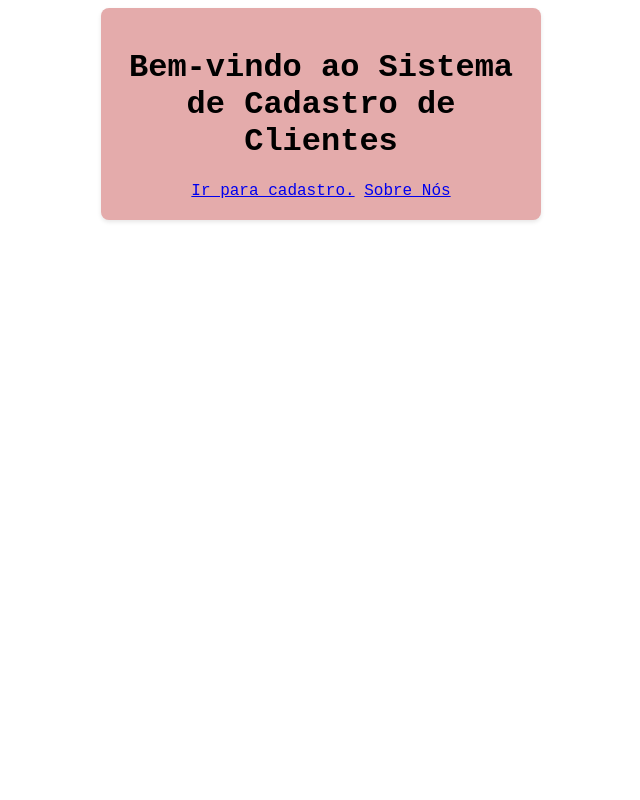
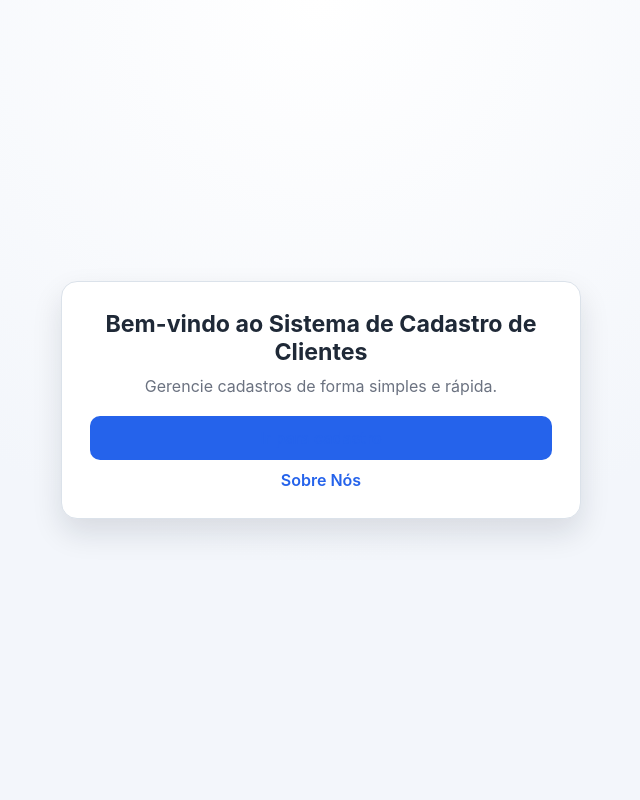
Before and after one commit to marfraoliveira/Sistema-de-Cadastro, a Flask app: page /home in a window 1280 px wide. Shown: the whole page, without its empty margins (319-959 px from the left). Run offline with Flask 3, Linux system fonts and the light colour scheme.

```diff
--- a/Template/index.html
+++ b/Template/index.html
@@ -1,17 +1,23 @@
 <!DOCTYPE html>
 <html lang="en">
+
 <head>
     <meta charset="UTF-8">
     <meta name="viewport" content="width=device-width, initial-scale=1.0">
     <link rel="stylesheet" href="{{ url_for('static', filename='style.css') }}">
     <title>Documento</title>
 </head>
+
 <body>
-<div class="container">
-    <h1>Bem-vindo ao Sistema de Cadastro de Clientes</h1>
-    <a href="{{url_for('cadastro')}}" > Ir para cadastro.</a>
-    <a href="{{ url_for('sobre') }}">Sobre Nós</a>
-</div>
+    <div class="container">
+        <h1>Bem-vindo ao Sistema de Cadastro de Clientes</h1>
+        <p>Gerencie cadastros de forma simples e rápida.</p>
+        <div class="actions">
+            <a class="btn-link" href="{{url_for('cadastro')}}">Ir para cadastro</a>
+            <a href="{{ url_for('sobre') }}">Sobre Nós</a>
+        </div>
+    </div>
 
 </body>
+
 </html>
--- a/app.py
+++ b/app.py
@@ -12,7 +12,8 @@ def init_tableClientes():
         CREATE TABLE IF NOT EXISTS clientes (
             id INTEGER PRIMARY KEY AUTOINCREMENT,
             nome TEXT NOT NULL,
-            email TEXT NOT NULL
+            email TEXT NOT NULL,
+            logradouro TEXT NOT NULL
         )
     ''')
     conn.commit()
@@ -28,14 +29,14 @@ def cadastro():
     if request.method == 'POST':
         nome = request.form.get('nome')
         email = request.form.get('email')
-        LOGRADOURO = request.form.get('logradouro')
+        logradouro = request.form.get('logradouro')
         conn = sqlite3.connect('clientes.db')
 
         cursor = conn.cursor()
-        cursor.execute('INSERT INTO clientes (nome, email,LOGRADOURO) VALUES (?, ?)', (nome, email,LOGRADOURO))
+        cursor.execute('INSERT INTO clientes (nome, email, logradouro) VALUES (?, ?, ?)', (nome, email, logradouro))
         conn.commit()
         conn.close()
-        return  jsonify({'message': f'Cliente {nome} com email {email} cadastrado com sucesso!'})
+        return  jsonify({'message': f'Cliente {nome} com email {email} e logradouro: {logradouro} cadastrado com sucesso!'})
     return render_template('cadastro.html')
 
 @app.route('/sobre', methods=['GET'])
@@ -44,5 +45,5 @@ def sobre():
 
 
 if __name__ == '__main__':
+    init_tableClientes()
     app.run(debug=True, port=5001, host='127.0.0.1')
-    init_tableClientes()
--- a/static/style.css
+++ b/static/style.css
@@ -1,22 +1,111 @@
+:root {
+    --bg: #f3f6fb;
+    --card: #ffffff;
+    --text: #1f2937;
+    --muted: #6b7280;
+    --primary: #2563eb;
+    --primary-hover: #1d4ed8;
+    --border: #dbe2ea;
+    --shadow: 0 14px 30px rgba(15, 23, 42, 0.12);
+}
+
+* {
+    box-sizing: border-box;
+}
+
+body {
+    margin: 0;
+    min-height: 100vh;
+    display: grid;
+    place-items: center;
+    padding: 24px;
+    background: radial-gradient(circle at top, #ffffff 0%, var(--bg) 55%);
+    color: var(--text);
+    font-family: Inter, "Segoe UI", Roboto, Arial, sans-serif;
+}
+
 .container {
-    max-width: 400px;
-    margin: 0 auto;
-    padding: 20px;
-    background-color: #e4abab;
-    border-radius: 8px;
-    box-shadow: 0 2px 4px rgba(18, 1, 1, 0.1);
-    align-self: flex-start;
+    width: 100%;
+    max-width: 520px;
+    background: var(--card);
+    border: 1px solid var(--border);
+    border-radius: 16px;
+    box-shadow: var(--shadow);
+    padding: 28px;
     text-align: center;
-    font-family: 'Courier New', Courier, monospace;
+}
+
+h1 {
+    margin: 0 0 10px;
+    font-size: 1.45rem;
+}
+
+p {
+    margin: 0 0 20px;
+    color: var(--muted);
 }
 
 #cadastro-form {
-    display: flex;
-    flex-direction: column;
+    display: grid;
+    gap: 10px;
+    margin-bottom: 12px;
+}
+
+input {
+    width: 100%;
+    height: 44px;
+    border: 1px solid var(--border);
+    border-radius: 10px;
+    padding: 0 12px;
+    font-size: 0.95rem;
+    transition: border-color .2s, box-shadow .2s;
+}
+
+input:focus {
+    border-color: var(--primary);
+    box-shadow: 0 0 0 3px rgba(37, 99, 235, 0.15);
+    outline: none;
+}
+
+button,
+.btn-link {
+    display: inline-flex;
+    align-items: center;
+    justify-content: center;
+    width: 100%;
+    height: 44px;
+    border: 0;
+    border-radius: 10px;
+    background: var(--primary);
+    color: #fff;
+    font-weight: 600;
+    text-decoration: none;
+    cursor: pointer;
+    transition: transform .08s ease, background .2s ease;
+}
+
+button:hover,
+.btn-link:hover {
+    background: var(--primary-hover);
+}
+
+button:active,
+.btn-link:active {
+    transform: translateY(1px);
+}
+
+.actions {
+    margin-top: 8px;
+    display: grid;
     gap: 10px;
 }
 
-button[form="cadastro-form"] {
-    display: block;
-    margin: 12px auto 0;
+.actions a {
+    color: var(--primary);
+    text-decoration: none;
+    font-weight: 600;
 }
+
+.actions a:hover {
+    text-decoration: underline;
+}
```
Also changed, not shown: Template/cadastro.html (+8 -2 lines), Template/sobre.html (+6 -1 lines), clientes.db.
